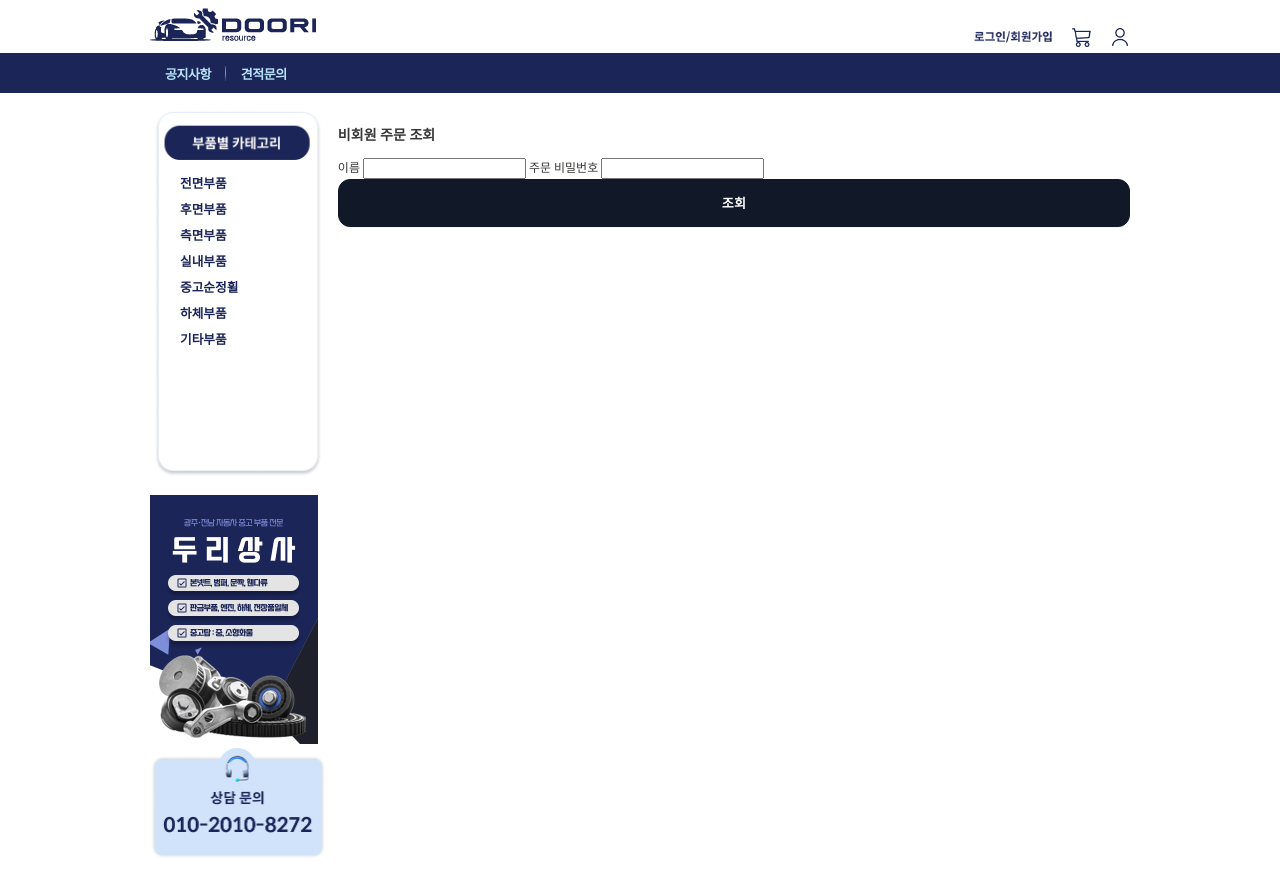
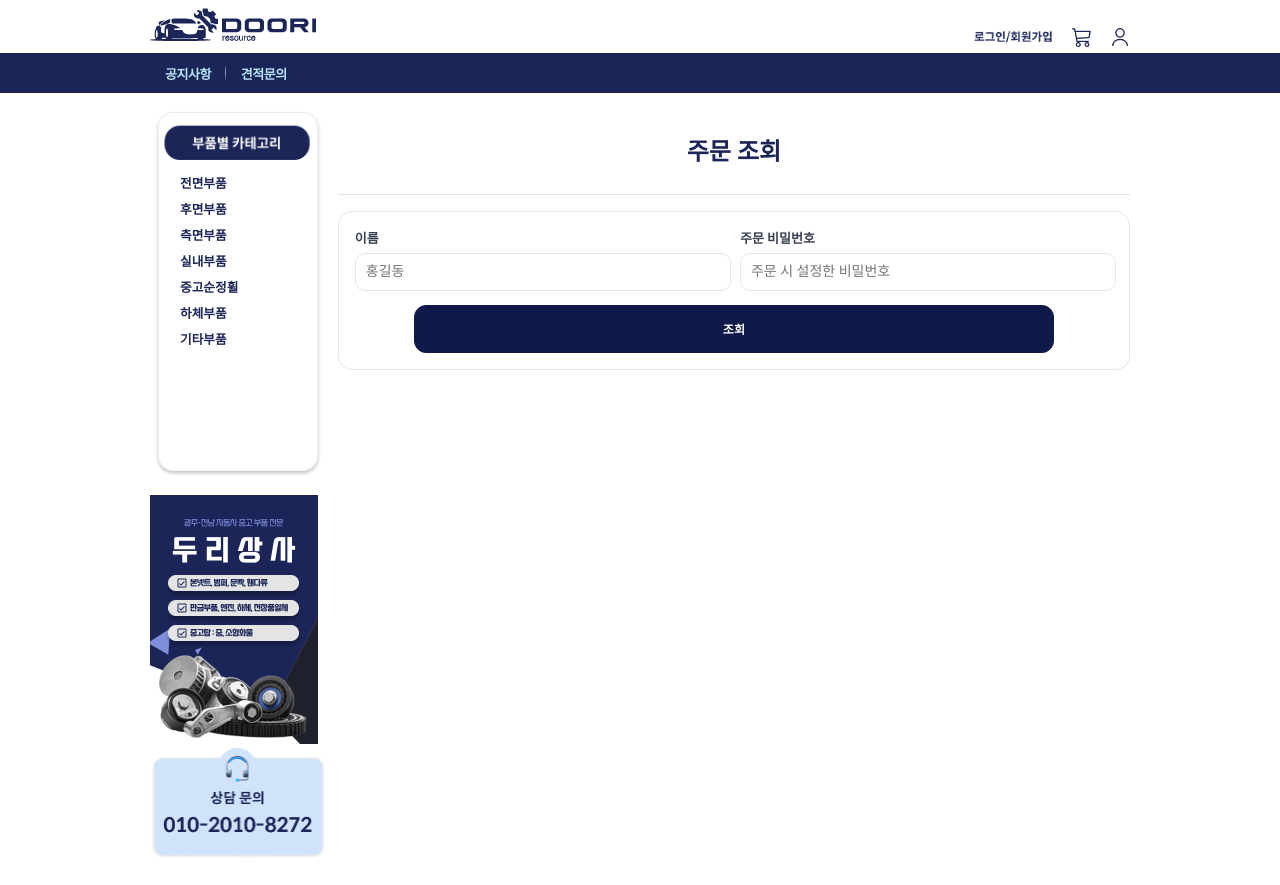
Before and after one commit to gi990406/doori, a Django app: page /shop/guest-lookup/ in a window 1280 px wide. Shown: the top 885 px of the page. Run offline with Django 4.2, Linux system fonts and the light colour scheme; data that the repository does not hold is empty; parts of the project's set-up code (start-up, migrations or seed data) failed here and were passed over; some web fonts are replaced.

Commit message:
feat: 비회원 주문조회 구현

```diff
--- a/static/css/style.css
+++ b/static/css/style.css
@@ -3560,3 +3560,77 @@ a.btn-primary:active {
   /* display는 건드리지 않도록 */
   width: 100%;
 }
+
+.lookup-card {
+  border: 1px solid #e5e7eb;
+  border-radius: 14px;
+  padding: 16px;
+  background: #fff
+}
+
+.lookup-title {
+  font-weight: 800;
+  color: #111827;
+}
+
+.lookup-grid {
+  display: grid;
+  grid-template-columns: 1fr 1fr;
+  gap: 12px
+}
+
+.lookup-row {
+  display: flex;
+  flex-direction: column;
+  gap: 6px
+}
+
+.lookup-label {
+  font-size: 13px;
+  color: #374151;
+  font-weight: 600
+}
+
+.lookup-input {
+  border: 1px solid #e5e7eb;
+  border-radius: 10px;
+  padding: 10px;
+  font-size: 14px;
+  width: 95%;
+  background: #fff;
+  color: #111827
+}
+
+.lookup-hint {
+  font-size: 12px;
+  color: #6b7280;
+  margin-top: 2px
+}
+
+.lookup-actions {
+  margin-top: 14px;
+  display: flex;
+  justify-content: center
+}
+
+.btn-primary {
+  background: #0f1a4a;
+  color: #fff;
+  border: 1px solid #0f1a4a;
+  border-radius: 12px;
+  padding: 12px 24px;
+  font-weight: 700;
+  cursor: pointer;
+  width: 100%;
+  max-width: 640px
+}
+
+.btn-primary:hover {
+  background: #162461
+}
+
+@media (max-width:640px) {
+  .lookup-grid {
+    grid-template-columns: 1fr
+  }
+}
--- a/templates/orders/guest_lookup.html
+++ b/templates/orders/guest_lookup.html
@@ -2,17 +2,46 @@
 {% load humanize %}
 {% block content %}
   <td width="800" valign="top">
-    <h3>비회원 주문 조회</h3>
-    <form method="post">
+    <div id="account-title" aria-label="페이지 타이틀">
+      <!-- 가운데 타이틀 이미지 -->
+      <div class="title_text">주문 조회</div>
+    </div>
+    <form method="post" class="lookup-card" novalidate>
       {% csrf_token %}
-      이름
-      <input type="text" name="name" required>
-      주문 비밀번호
-      <input type="password" name="password" required>
-      <button type="submit" class="btn btn-primary">조회</button>
+      <div class="lookup-grid">
+        <!-- 이름 -->
+        <div class="lookup-row">
+          <label class="lookup-label" for="gl_name">이름</label>
+          <input class="lookup-input"
+                 id="gl_name"
+                 name="name"
+                 type="text"
+                 required
+                 maxlength="20"
+                 autocomplete="name"
+                 placeholder="홍길동">
+        </div>
+        <!-- 주문 비밀번호 -->
+        <div class="lookup-row">
+          <label class="lookup-label" for="gl_pw">주문 비밀번호</label>
+          <input class="lookup-input"
+                 id="gl_pw"
+                 name="password"
+                 type="password"
+                 required
+                 maxlength="20"
+                 autocomplete="current-password"
+                 placeholder="주문 시 설정한 비밀번호">
+        </div>
+      </div>
+      <!-- 백엔드가 guest_* 키를 기대할 수도 있어 동기화(호환용) -->
+      <input type="hidden" name="guest_name" id="mirror_guest_name">
+      <input type="hidden" name="guest_password" id="mirror_guest_password">
+      <div class="lookup-actions">
+        <button type="submit" class="btn-primary">조회</button>
+      </div>
     </form>
     {% if order %}
-      <hr>
       <p>주문번호: #{{ order.id }} | 상태: {{ order.get_status_display }}</p>
       <table width="98%"
              cellspacing="0"
@@ -47,4 +76,15 @@
       </table>
     {% endif %}
   </td>
+  <script>
+  // name/password → guest_* 히든 필드로 동기화(백엔드 호환)
+  const n = document.getElementById('gl_name');
+  const p = document.getElementById('gl_pw');
+  const mn = document.getElementById('mirror_guest_name');
+  const mp = document.getElementById('mirror_guest_password');
+  function sync(){ mn.value = n.value; mp.value = p.value; }
+  n.addEventListener('input', sync);
+  p.addEventListener('input', sync);
+  sync();
+  </script>
 {% endblock %}
```
